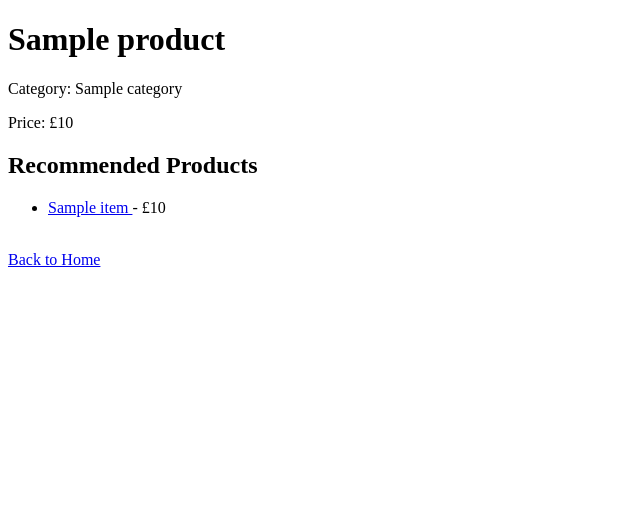
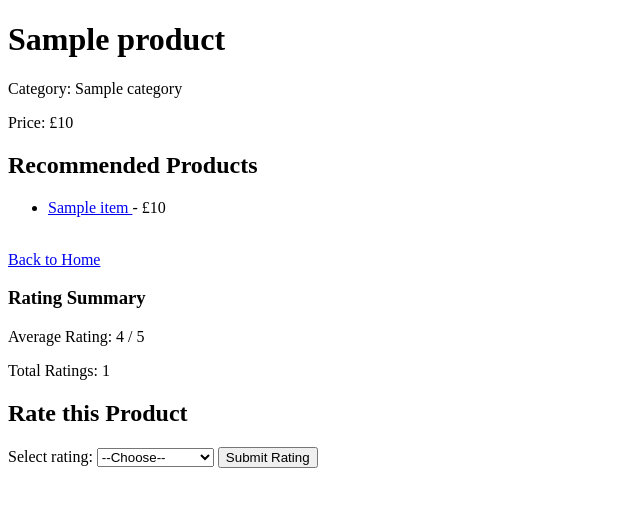
Before and after one commit to Ushandewinda/picky-ai-recommendation-system, a Flask app: template templates/product.html in a window 1280 px wide. Shown: the top 507 px of the page, without its empty margins (0-640 px from the left). Run offline with Flask 3, Linux system fonts and the light colour scheme; the template is opened without the code that fills it: most values are stand-ins (such as "Sample title", 1, 10 or a date in 2020).

Commit message:
Implemented multi-user login and personalised recommendation system using session-based user tracking

```diff
--- a/app.py
+++ b/app.py
@@ -1,65 +1,189 @@
-from flask import Flask, render_template
+from flask import Flask, render_template, request, redirect, url_for, session
 import sqlite3
 
 app = Flask(__name__)
+app.secret_key = "picky_secret_key"
 
-def get_products():
+# -------------------------
+# Database connection
+# -------------------------
+def get_db_connection():
     conn = sqlite3.connect("picky.db")
     conn.row_factory = sqlite3.Row
-    cursor = conn.cursor()
-    cursor.execute("SELECT * FROM products")
-    products = cursor.fetchall()
+    return conn
+
+# -------------------------
+# Product functions
+# -------------------------
+def get_products():
+    conn = get_db_connection()
+    products = conn.execute("SELECT * FROM products").fetchall()
     conn.close()
     return products
 
 def get_product_by_id(product_id):
-    conn = sqlite3.connect("picky.db")
-    conn.row_factory = sqlite3.Row
-    cursor = conn.cursor()
-    cursor.execute("SELECT * FROM products WHERE id = ?", (product_id,))
-    product = cursor.fetchone()
+    conn = get_db_connection()
+    product = conn.execute("SELECT * FROM products WHERE id = ?", (product_id,)).fetchone()
     conn.close()
     return product
 
+def get_rating_stats(product_id):
+    conn = get_db_connection()
+    row = conn.execute("""
+        SELECT AVG(rating) as avg_rating, COUNT(rating) as count_rating
+        FROM ratings
+        WHERE product_id = ?
+    """, (product_id,)).fetchone()
+    conn.close()
+
+    if row["avg_rating"] is None:
+        return 0, 0
+    return round(row["avg_rating"], 1), row["count_rating"]
+
+# -------------------------
+# Recommendation functions
+# -------------------------
 def get_recommendations(category, product_id):
-    conn = sqlite3.connect("picky.db")
-    conn.row_factory = sqlite3.Row
-    cursor = conn.cursor()
+    conn = get_db_connection()
+    products = conn.execute(
+        "SELECT * FROM products WHERE id != ?", (product_id,)
+    ).fetchall()
+    conn.close()
 
-    cursor.execute("SELECT * FROM products WHERE id != ?", (product_id,))
-    products = cursor.fetchall()
+    scored = []
+    for p in products:
+        score = 0
+        if p["category"] == category:
+            score += 10
+        scored.append((score, p))
 
-    recommendations = []
+    scored.sort(reverse=True, key=lambda x: x[0])
+    return [item[1] for item in scored[:2]]
 
-    for product in products:
-        score = 0
+def get_user_preferred_categories(user_id=1):
+    conn = get_db_connection()
+    rows = conn.execute("""
+        SELECT p.category, AVG(r.rating) as avg_rating
+        FROM ratings r
+        JOIN products p ON r.product_id = p.id
+        WHERE r.user_id = ?
+        GROUP BY p.category
+        HAVING avg_rating >= 4
+    """, (user_id,)).fetchall()
+    conn.close()
 
-        # Content-based similarity scoring
-        if product["category"] == category:
-            score += 10
+    return [row["category"] for row in rows]
 
-        recommendations.append((score, product))
+def get_personalised_recommendations(user_id=1, limit=3):
+    preferred_categories = get_user_preferred_categories(user_id)
+    conn = get_db_connection()
 
-    # Sort by score descending
-    recommendations.sort(reverse=True, key=lambda x: x[0])
+    if not preferred_categories:
+        recs = conn.execute("""
+            SELECT p.*, IFNULL(AVG(r.rating), 0) as avg_rating
+            FROM products p
+            LEFT JOIN ratings r ON p.id = r.product_id
+            GROUP BY p.id
+            ORDER BY avg_rating DESC
+            LIMIT ?
+        """, (limit,)).fetchall()
+        conn.close()
+        return recs
 
-    # Return top 2 recommendations
-    top_recommendations = [item[1] for item in recommendations[:2]]
+    placeholders = ",".join(["?"] * len(preferred_categories))
+    recs = conn.execute(f"""
+        SELECT p.*
+        FROM products p
+        WHERE p.category IN ({placeholders})
+          AND p.id NOT IN (
+              SELECT product_id FROM ratings WHERE user_id = ?
+          )
+        LIMIT ?
+    """, (*preferred_categories, user_id, limit)).fetchall()
 
     conn.close()
-    return top_recommendations
+    return recs
 
+# -------------------------
+# Routes
+# -------------------------
+@app.route("/login", methods=["GET", "POST"])
+def login():
+    if request.method == "POST":
+        username = request.form.get("username")
+
+        conn = get_db_connection()
+        user = conn.execute(
+            "SELECT * FROM users WHERE username = ?", (username,)
+        ).fetchone()
+
+        if user is None:
+            conn.execute(
+                "INSERT INTO users (username) VALUES (?)",
+                (username,)
+            )
+            conn.commit()
+            user = conn.execute(
+                "SELECT * FROM users WHERE username = ?", (username,)
+            ).fetchone()
+
+        conn.close()
+
+        session["user_id"] = user["id"]
+        session["username"] = username
+
+        return redirect(url_for("home"))
+
+    return render_template("login.html")
 
 @app.route("/")
 def home():
     products = get_products()
-    return render_template("index.html", products=products)
+    user_id = session.get("user_id", 1)
+    personalised = get_personalised_recommendations(user_id=user_id, limit=3)
+    return render_template(
+        "index.html",
+        products=products,
+        personalised=personalised
+    )
 
 @app.route("/product/<int:product_id>")
 def product_detail(product_id):
     product = get_product_by_id(product_id)
+    if product is None:
+        return "Product not found", 404
+
     recommendations = get_recommendations(product["category"], product_id)
-    return render_template("product.html", product=product, recommendations=recommendations)
+    avg_rating, rating_count = get_rating_stats(product_id)
 
+    return render_template(
+        "product.html",
+        product=product,
+        recommendations=recommendations,
+        avg_rating=avg_rating,
+        rating_count=rating_count
+    )
+
+@app.route("/rate/<int:product_id>", methods=["POST"])
+def rate_product(product_id):
+    rating = request.form.get("rating")
+    if rating is None:
+        return redirect(url_for("product_detail", product_id=product_id))
+
+    user_id = session.get("user_id", 1)
+
+    conn = get_db_connection()
+    conn.execute(
+        "INSERT INTO ratings (user_id, product_id, rating) VALUES (?, ?, ?)",
+        (user_id, product_id, int(rating))
+    )
+    conn.commit()
+    conn.close()
+
+    return redirect(url_for("product_detail", product_id=product_id))
+
+# -------------------------
+# Run app
+# -------------------------
 if __name__ == "__main__":
     app.run(debug=True)
--- a/templates/product.html
+++ b/templates/product.html
@@ -29,5 +29,24 @@
     <br>
     <a href="/">Back to Home</a>
 
+<h3>Rating Summary</h3>
+<p>Average Rating: {{ avg_rating }} / 5</p>
+<p>Total Ratings: {{ rating_count }}</p>
+
+<h2>Rate this Product</h2>
+
+<form method="POST" action="/rate/{{ product.id }}">
+    <label for="rating">Select rating:</label>
+    <select name="rating" required>
+        <option value="">--Choose--</option>
+        <option value="1">1 ⭐</option>
+        <option value="2">2 ⭐⭐</option>
+        <option value="3">3 ⭐⭐⭐</option>
+        <option value="4">4 ⭐⭐⭐⭐</option>
+        <option value="5">5 ⭐⭐⭐⭐⭐</option>
+    </select>
+    <button type="submit">Submit Rating</button>
+</form>
+
 </body>
 </html>
```
Also changed, not shown: database.py (+24 -13 lines), templates/index.html (+21 -0 lines), templates/login.html (added, +16 -0 lines).
